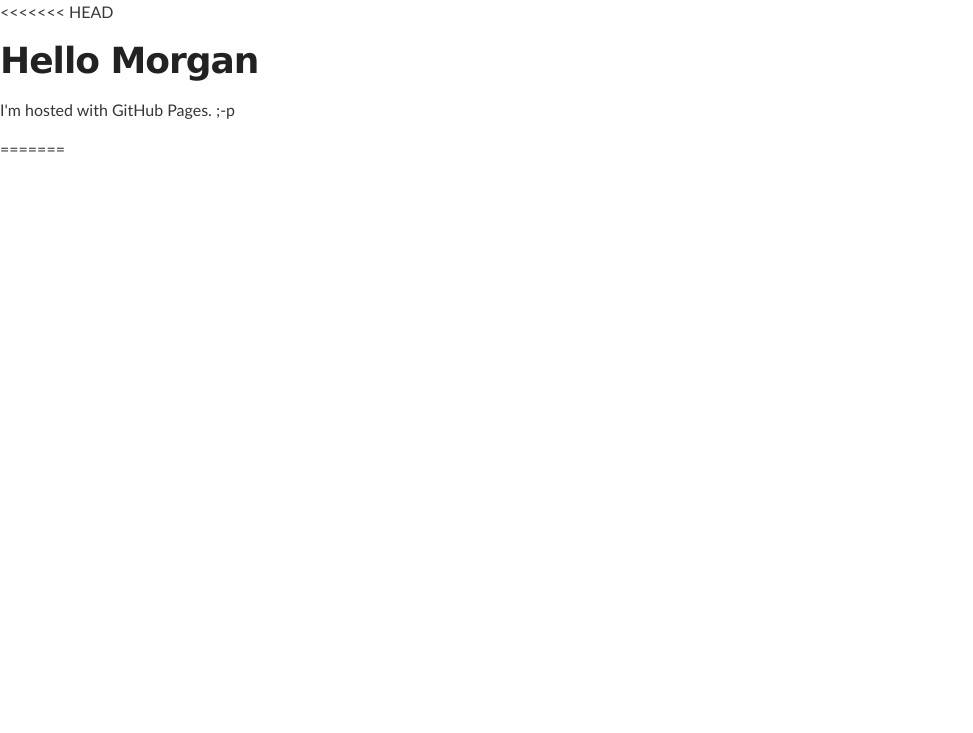
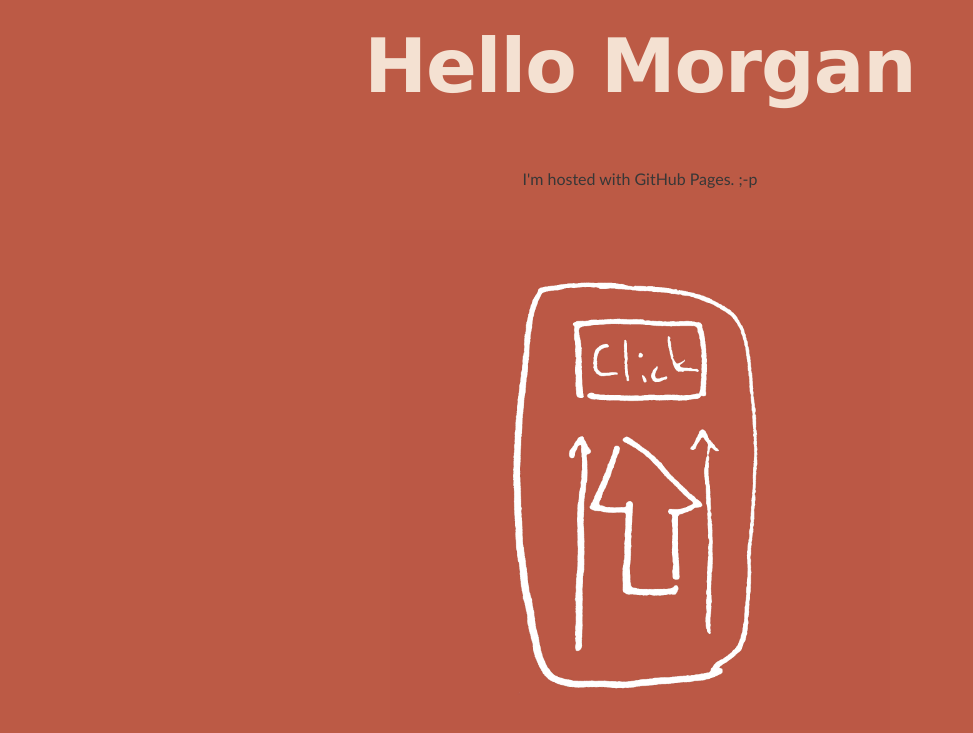
Before and after one commit to therutgerhour/therutgerhour.github.io, a plain HTML site: page index.html in a window 1280 px wide. Shown: the whole page, without its empty margins (0-973 px from the left). Drawn offline with Linux system fonts and the light colour scheme.

Commit message:
changes
big changes

```diff
--- a/index.html
+++ b/index.html
@@ -1,6 +1,6 @@
 <!DOCTYPE html>
 <html>
-<<<<<<< HEAD
+
   <head>
     <meta charset='utf-8'>
     <meta http-equiv="X-UA-Compatible" content="chrome=1">
@@ -12,65 +12,9 @@
   </head>
 <body>
 <h1>Hello Morgan</h1>
+<br>
 <p>I'm hosted with GitHub Pages. ;-p</p>
+<br>
+<img src="images/IMG_6241.JPG" alt="Mountain View" style="width:500px;height:500px;">
 </body>
 </html>
-=======
-
-<!--
-
-  <body>
-
-    <!-- HEADER
-    <div id="header_wrap" class="outer">
-        <header class="inner">
-          <a id="forkme_banner" href="https://github.com/therutgerhour">View on GitHub</a>
-
-          <h1 id="project_title">Therutgerhour.GitHub.io</h1>
-          <h2 id="project_tagline">First Github Pages</h2>
-
-        </header>
-    </div>
-
-    <!-- MAIN CONTENT
-    <div id="main_content_wrap" class="outer">
-      <section id="main_content" class="inner">
-        <h3>
-<a id="welcome-to-github-pages" class="anchor" href="#welcome-to-github-pages" aria-hidden="true"><span aria-hidden="true" class="octicon octicon-link"></span></a>Welcome to GitHub Pages.</h3>
-
-<p>This automatic page generator is the easiest way to create beautiful pages for all of your projects. Author your page content here <a href="https://guides.github.com/features/mastering-markdown/">using GitHub Flavored Markdown</a>, select a template crafted by a designer, and publish. After your page is generated, you can check out the new <code>gh-pages</code> branch locally. If you’re using GitHub Desktop, simply sync your repository and you’ll see the new branch.</p>
-
-<h3>
-<a id="designer-templates" class="anchor" href="#designer-templates" aria-hidden="true"><span aria-hidden="true" class="octicon octicon-link"></span></a>Designer Templates</h3>
-
-<p>We’ve crafted some handsome templates for you to use. Go ahead and click 'Continue to layouts' to browse through them. You can easily go back to edit your page before publishing. After publishing your page, you can revisit the page generator and switch to another theme. Your Page content will be preserved.</p>
-
-<h3>
-<a id="creating-pages-manually" class="anchor" href="#creating-pages-manually" aria-hidden="true"><span aria-hidden="true" class="octicon octicon-link"></span></a>Creating pages manually</h3>
-
-<p>If you prefer to not use the automatic generator, push a branch named <code>gh-pages</code> to your repository to create a page manually. In addition to supporting regular HTML content, GitHub Pages support Jekyll, a simple, blog aware static site generator. Jekyll makes it easy to create site-wide headers and footers without having to copy them across every page. It also offers intelligent blog support and other advanced templating features.</p>
-
-<h3>
-<a id="authors-and-contributors" class="anchor" href="#authors-and-contributors" aria-hidden="true"><span aria-hidden="true" class="octicon octicon-link"></span></a>Authors and Contributors</h3>
-
-<p>You can <a href="https://help.github.com/articles/basic-writing-and-formatting-syntax/#mentioning-users-and-teams" class="user-mention">@mention</a> a GitHub username to generate a link to their profile. The resulting <code>&lt;a&gt;</code> element will link to the contributor’s GitHub Profile. For example: In 2007, Chris Wanstrath (<a href="https://github.com/defunkt" class="user-mention">@defunkt</a>), PJ Hyett (<a href="https://github.com/pjhyett" class="user-mention">@pjhyett</a>), and Tom Preston-Werner (<a href="https://github.com/mojombo" class="user-mention">@mojombo</a>) founded GitHub.</p>
-
-<h3>
-<a id="support-or-contact" class="anchor" href="#support-or-contact" aria-hidden="true"><span aria-hidden="true" class="octicon octicon-link"></span></a>Support or Contact</h3>
-
-<p>Having trouble with Pages? Check out our <a href="https://help.github.com/pages">documentation</a> or <a href="https://github.com/contact">contact support</a> and we’ll help you sort it out.</p>
-      </section>
-    </div>
-
-    <!-- FOOTER
-    <div id="footer_wrap" class="outer">
-      <footer class="inner">
-        <p>Published with <a href="https://pages.github.com">GitHub Pages</a></p>
-      </footer>
-    </div>
-
-
-
-  </body>
-</html>
->>>>>>> origin/master -->
--- a/stylesheets/stylesheet.css
+++ b/stylesheets/stylesheet.css
@@ -51,23 +51,24 @@ Theme Styles
 body {
   box-sizing: border-box;
   color:#373737;
-  background: #FFFFFF;
+  background: #bc5a45;
   font-size: 16px;
   font-family: 'Myriad Pro', Calibri, Helvetica, Arial, sans-serif;
   line-height: 1.5;
   -webkit-font-smoothing: antialiased;
+  text-align: center;
 }
 
 h1, h2, h3, h4, h5, h6 {
   margin: 10px 0;
   font-weight: 700;
-  color:#222222;
+  color:#f4e1d2;
   font-family: 'Lucida Grande', 'Calibri', Helvetica, Arial, sans-serif;
   letter-spacing: -1px;
 }
 
 h1 {
-  font-size: 36px;
+  font-size: 75px;
   font-weight: 700;
 }
 
@@ -133,7 +134,7 @@ strong {
   font-weight: bold;
 }
 
-img {
+/*img {
   position: relative;
   margin: 0 auto;
   max-width: 739px;
@@ -147,7 +148,7 @@ img {
   -o-box-shadow: 0 0 5px #ebebeb;
   -ms-box-shadow: 0 0 5px #ebebeb;
 }
-
+*/
 p img {
   display: inline;
   margin: 0;
```
Also changed, not shown: images/IMG_6241.JPG (added).
